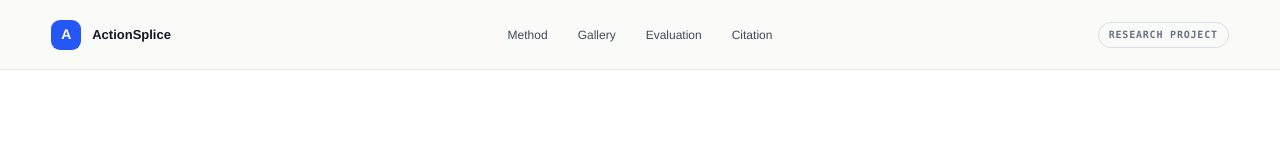
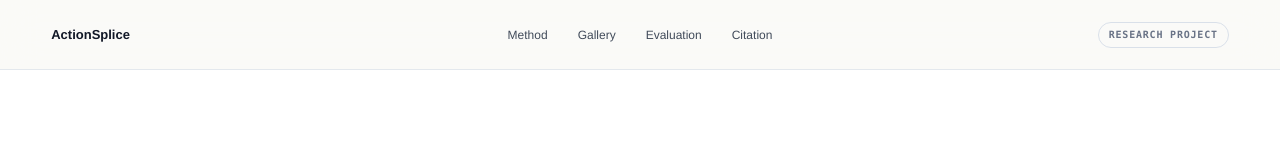
Before and after one commit to PardisTaghavi/actionsplice-website, a Next.js app: page / in a window 1280 px wide. Shown: the top 160 px of the page. Built offline with nearby package versions, Linux system fonts and the light colour scheme; no server answers.

Commit message:
Remove header monogram

```diff
--- a/app/globals.css
+++ b/app/globals.css
@@ -41,11 +41,7 @@ button, input { font: inherit; }
   background: rgb(250 250 247 / 88%);
   backdrop-filter: blur(18px);
 }
-.brand { display: flex; align-items: center; gap: 11px; font-size: 13px; font-weight: 650; }
-.brand-mark {
-  display: grid; place-items: center; width: 30px; height: 30px; border-radius: 9px;
-  background: var(--blue); color: white; font-size: 14px; font-weight: 800;
-}
+.brand { display: flex; align-items: center; font-size: 13px; font-weight: 650; }
 .nav-links { display: flex; gap: 30px; font-size: 12px; color: #414b5a; }
 .nav-links a:hover { color: var(--blue); }
 .internal-badge {
@@ -300,7 +296,6 @@ footer span { font-family: var(--font-geist-mono), monospace; font-size: 9px; te
 
 @media (max-width: 680px) {
   .site-nav { padding-inline: 16px; }
-  .brand span:last-child { display: none; }
   .hero { padding-inline: 14px; }
   .hero-meta { gap: 16px; font-size: 16px; }
   .hero h1 { font-size: clamp(40px, 10vw, 56px); }
--- a/app/page.tsx
+++ b/app/page.tsx
@@ -57,7 +57,6 @@ export default function Home() {
     <main>
       <nav className="site-nav" aria-label="Primary navigation">
         <a className="brand" href="#top" aria-label="ActionSplice home">
-          <span className="brand-mark">A</span>
           <span>ActionSplice</span>
         </a>
         <div className="nav-links">
```
